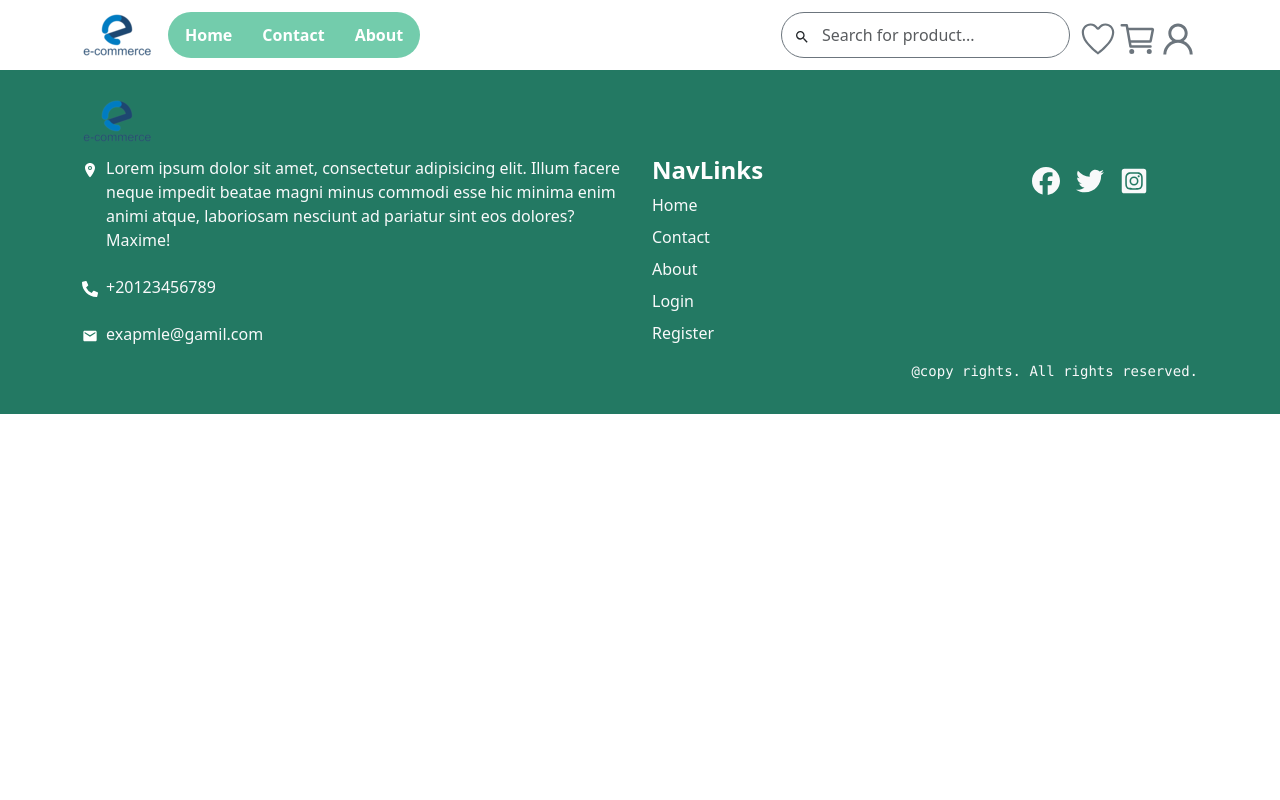
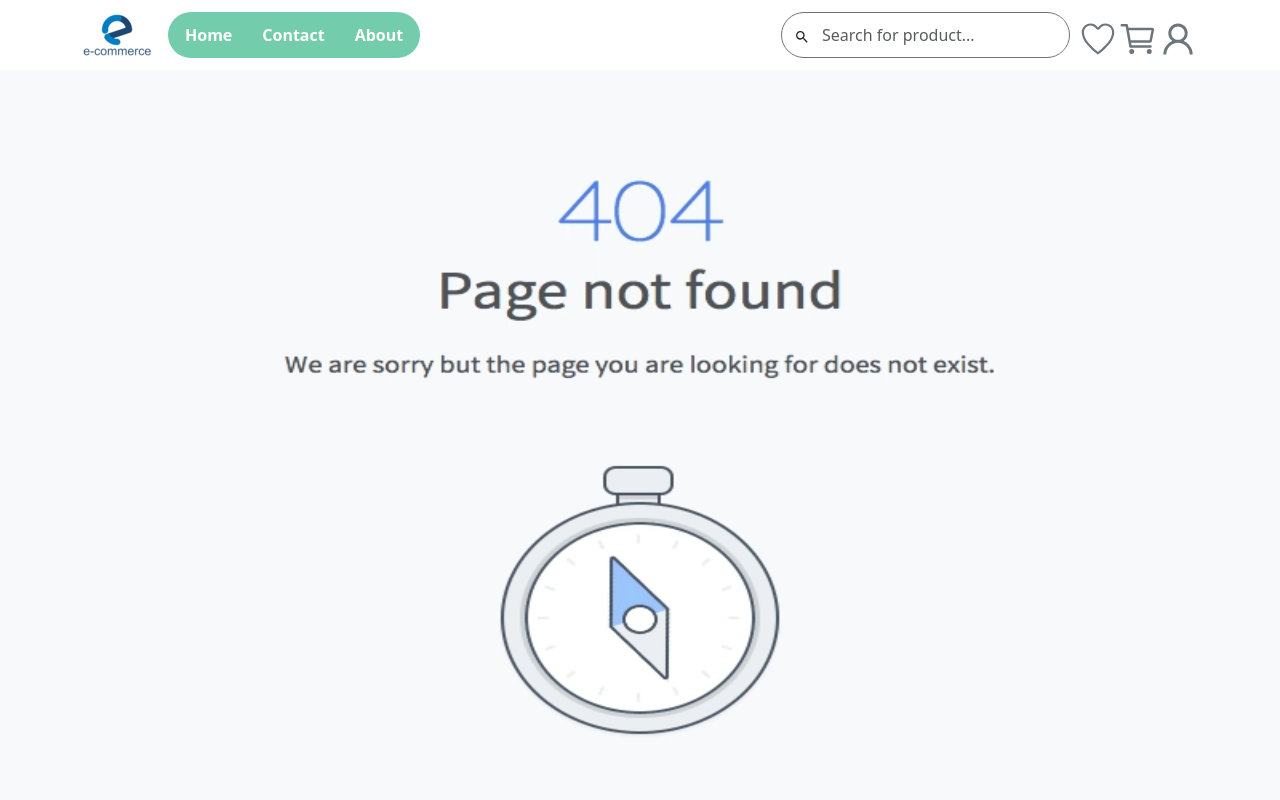
Before and after one commit to ahmedSabbahMohamed/E-COMMERCE-APP, a React (Create React App) app: page /admin in a window 1280 px wide. Shown: the top 800 px of the page. Built offline with nearby package versions, Linux system fonts and the light colour scheme.

Commit message:
added not found page to PublicRouter.js

```diff
--- a/src/routes/PublicRoutes.js
+++ b/src/routes/PublicRoutes.js
@@ -4,6 +4,7 @@ import ProductDetails from "../features/productCatalog/components/ProductDetails
 import Signup from "../pages/Signup"
 import Login from "../pages/Login"
 import CategoryProducts from "../features/productCatalog/components/CategoryProducts";
+import NotFoundPage from "../components/ui/NotFoundPage"
 
 function PublicRoutes() {
   return (
@@ -16,6 +17,7 @@ function PublicRoutes() {
         path="/categories/:categoryProducts"
         element={<CategoryProducts />}
       />
+      <Route path="*" element={<NotFoundPage />} />
     </Routes>
   );
 }
```
